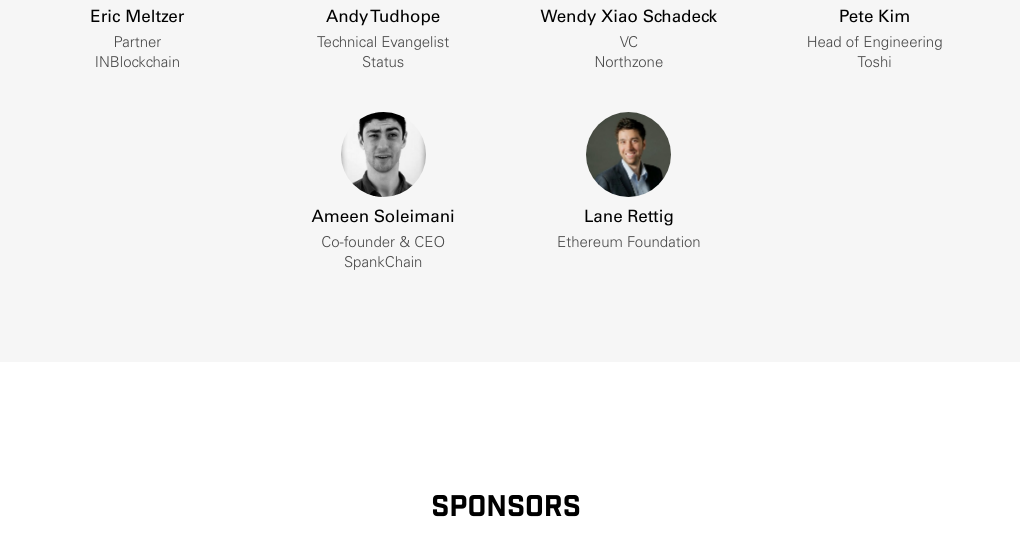
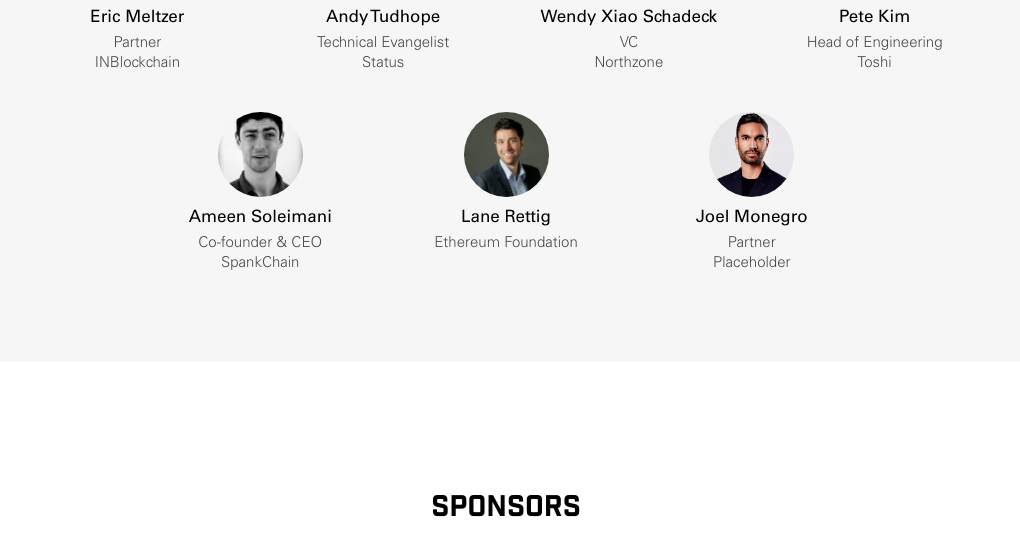
Before and after one commit to ethbuenosaires/website, a plain HTML site: page index.html in a window 1280 px wide. Shown: the part 2186-2719 px from the top of the page, without its empty margins (134-1154 px from the left). Drawn offline with nearby package versions, Linux system fonts and the light colour scheme; some packages are replaced by stand-ins of ours; a web font is replaced by a local one.

Commit message:
new speaker

```diff
--- a/index.html
+++ b/index.html
@@ -195,6 +195,11 @@
             <img src="./images/speakers/lane_rettig.jpeg" class="circle responsive-img speakers-img">
             <p class="speakers-text">Lane Rettig</p>
             <p class="speakers-subtitle">Ethereum Foundation</br></p>
+          </div>
+          <div class="speakers-box">
+            <img src="./images/speakers/joel_monegro.jpg" class="circle responsive-img speakers-img">
+            <p class="speakers-text">Joel Monegro</p>
+            <p class="speakers-subtitle">Partner</br>Placeholder</p>
           </div>
         </div>
       </div>
```
Also changed, not shown: images/speakers/joel_monegro.jpg (added).
